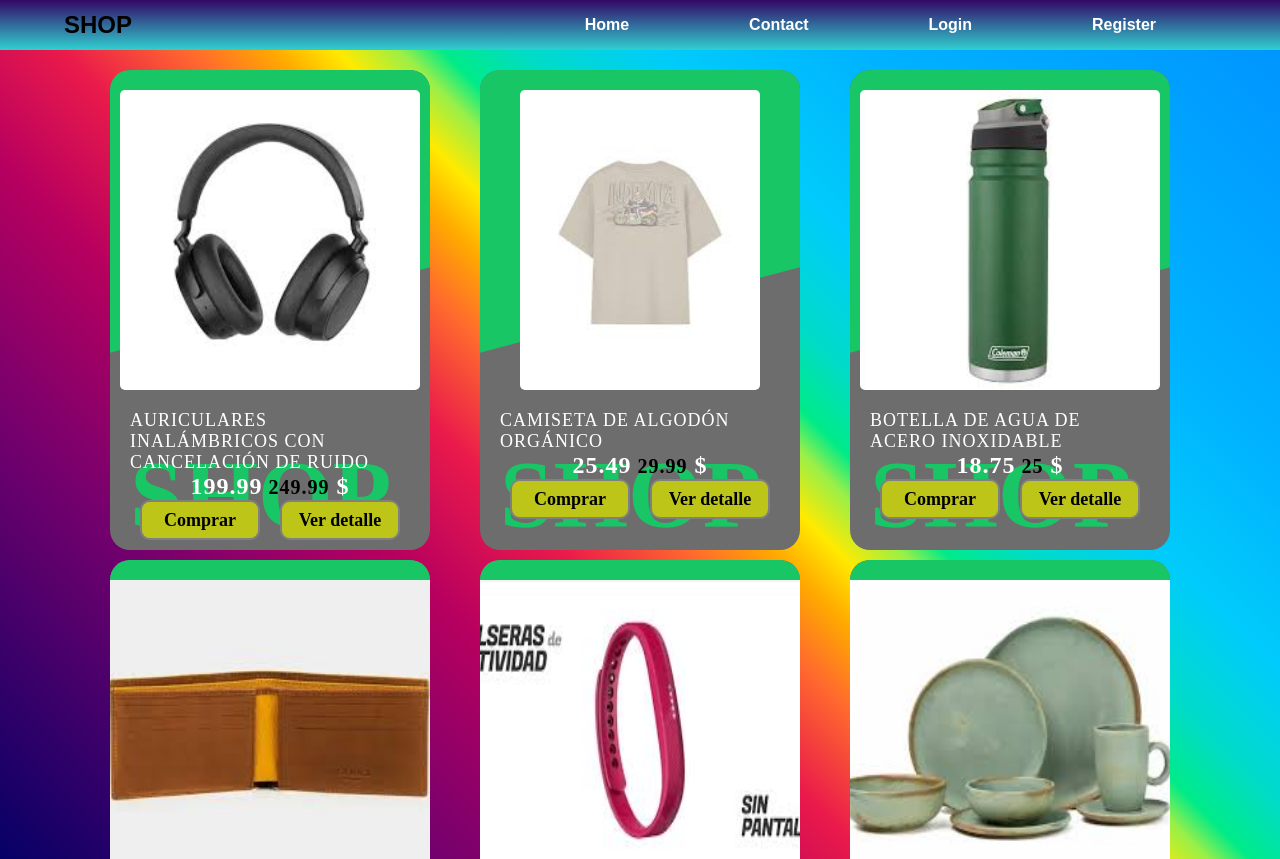
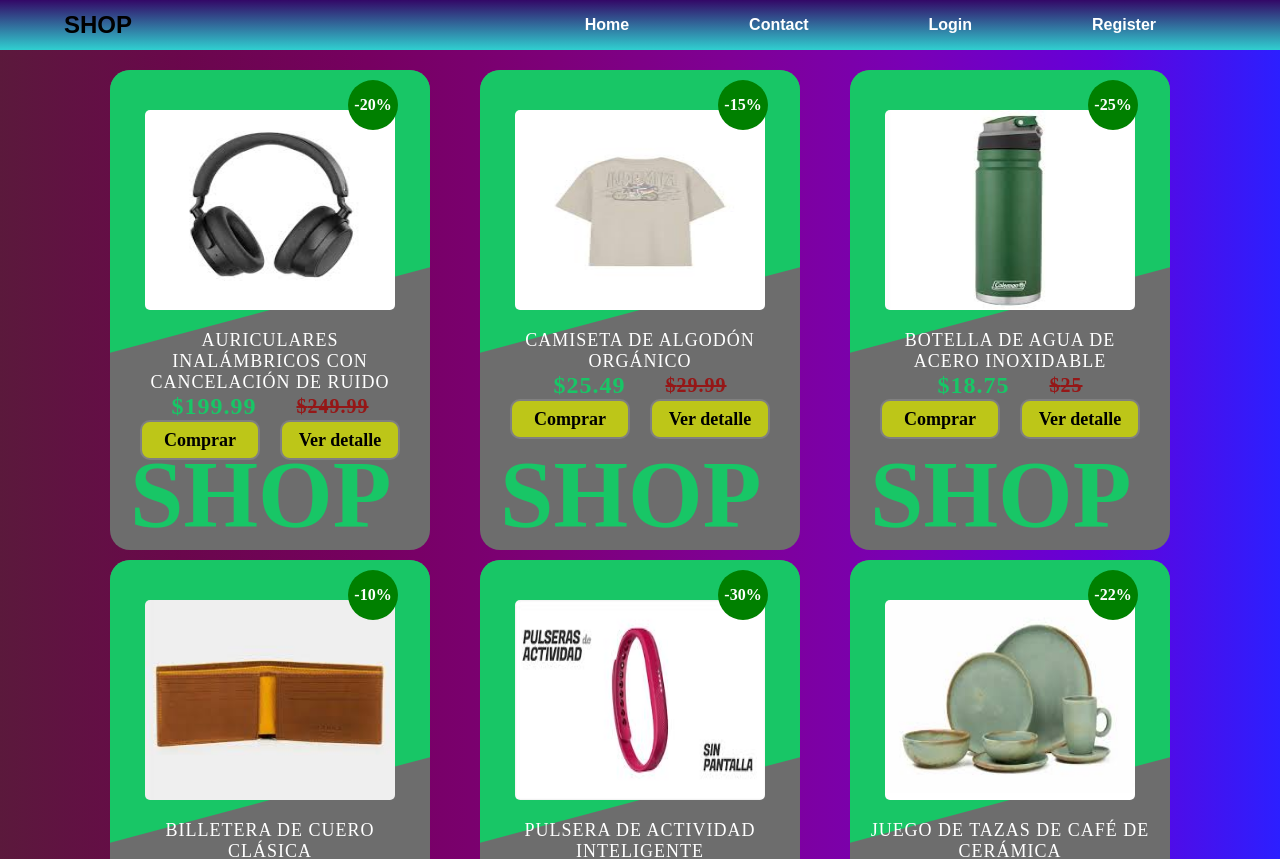
Before and after one commit to sebadamis/TP-MOD-2-OBLIGATORIO, a React (Vite) app: page / in a window 1280 px wide. Shown: the top 859 px of the page. Built offline with nearby package versions, Linux system fonts and the light colour scheme.

Commit message:
4th commit

```diff
--- a/src/Pages/Registration/Registration.css
+++ b/src/Pages/Registration/Registration.css
@@ -5,8 +5,18 @@
     font-size: 14px;
     background: #f2f2f2;
     margin: 0 auto;
-    background: #16912f;
-    background: linear-gradient(90deg,rgba(22, 145, 47, 1) 7%, rgba(9, 9, 121, 1) 53%, rgba(0, 212, 255, 1) 83%);
+    background-image: linear-gradient(
+    350deg,
+    hsl(340deg 100% 20%) 0%,
+    hsl(328deg 100% 29%) 2%,
+    hsl(306deg 100% 33%) 6%,
+    hsl(269deg 100% 50%) 13%,
+    hsl(339deg 100% 41%) 26%,
+    hsl(27deg 100% 25%) 50%,
+    hsl(81deg 46% 20%) 74%,
+    hsl(168deg 100% 19%) 87%,
+    hsl(206deg 100% 39%) 95%,
+    hsl(221deg 100% 50%) 100%);
 }
 .clearfix:after {
     content: "";
@@ -37,7 +47,7 @@
     -webkit-animation: expand 0.8s 0.6s ease-out forwards;
     animation: expand 0.8s 0.6s ease-out forwards;
     opacity: 0;
-    background-color: #515151a0;
+    background-color: #515151;
 }
 .form_wrapper h2 {
     font-size: 1.5em;
--- a/src/components/Productos/Productos.css
+++ b/src/components/Productos/Productos.css
@@ -10,9 +10,10 @@
     min-width: 100vh;
     display: flex;
 	flex-direction: row;
-    background-image: linear-gradient(
+    /* background-image: linear-gradient(
     45deg, hsl(240deg 100% 20%) 0%, hsl(304deg 100% 23%) 22%, hsl(329deg 100% 36%) 34%, hsl(346deg 83% 51%) 42%, hsl(17deg 100% 59%) 48%, hsl(40deg 100% 50%) 52%, hsl(55deg 100% 50%) 55%, hsl(91deg 84% 61%) 58%, hsl(155deg 100% 46%) 60%, hsl(175deg 100% 43%) 64%,
-    hsl(191deg 100% 49%) 70%, hsl(198deg 100% 50%) 80%, hsl(205deg 100% 50%) 100%);
+    hsl(191deg 100% 49%) 70%, hsl(198deg 100% 50%) 80%, hsl(205deg 100% 50%) 100%); */
+    background: linear-gradient(90deg, #5b193c, #6a074c, #760060, #7d0078, #7f0095, #7900b6, #6500d9, #2c1fff);
 
     .card-container {
         display: flex;
@@ -47,34 +48,50 @@
             position: absolute;
             bottom: 0;
             left: 0;
+            margin: 0 auto;
             font-weight: 600;
             font-size: 6em;
             color: #18c666;
             padding-left: 2rem;
+            text-align: center;
         }
         .card .imgBox {
             position: relative;
-            width: 70%;
+            width: 80%;
             display: flex;
             justify-content: center;
             align-items: center;
-            padding-top: 20px;
+            padding-top: 40px;
             z-index: 1;
             margin: 0 auto;
         }
-        .imgBox .mouse{
-            width: 400px;
-            height: 300px;
+        .imgBox .discount {
+            position: absolute;
+        }
+        .discount {
+            display: flex;
+            align-items: center;
+            justify-content: center;
+            top: 0;
+            right: 0;
+            background-color: green;
+            font-size: 16px;
+            border-radius: 25px;
+            color: white;
+            font-weight: 600;
+            width: 50px;
+            height: 50px;
+            margin-top: 10px;
+        }
+        .imgBox > .mouse{
+            display: block;
+            align-items: center;
+            justify-content: center;
+            width: 250px;
+            height: 200px;
             margin: 0 auto;
         }
-        /* .card .imgBox img {
-            max-width: 100%;
-            transition: .5s;
-        }
-        .card:hover .imgBox img {
-            max-width: 50%;
-        }
-         */
+
         .card .contentBox {
             position: relative;
             padding: 20px;
@@ -90,13 +107,33 @@
             font-weight: 500;
             text-transform: uppercase;
             letter-spacing: 1px;
+            text-align: center;
         }
         .card .contentBox .price {
             font-size: 24px;
             color: white;
             font-weight: 700;
             letter-spacing: 1px;
-            margin: 0 0.5rem;
+            margin: 0 1.5rem;
+        }
+        .price {
+            display: flex;
+            justify-content: space-between;
+            align-items: center;
+            margin: 1rem auto;
+
+            .preciof {
+                margin-right: 2rem;
+                font-size: 24px;
+                font-weight: 600;
+                color: #18c666;
+            }
+            .precioa {
+                margin-left: 2rem;
+                color: rgb(149, 23, 23);
+                font-size: 20px;
+                text-decoration: line-through;
+            }
         }
         .card .contentBox .buy {
             position: relative;
--- a/src/components/Productos/Productos.jsx
+++ b/src/components/Productos/Productos.jsx
@@ -3,13 +3,14 @@ import "./Productos.css"
 import BotonComprar from '../BotonCompra/BotonCompra'
 import { NavLink } from 'react-router'
 
-export const Productos2 = ({id, titulo, img, precioAntes, precioFinal}) => {
+export const Productos2 = ({id, titulo, img, precioAntes, precioFinal, descuento}) => {
     return (
     <>
         <body className='body-card'>
             <div className="card-container">
                 <div className="card">
                     <div className="imgBox">
+                        <span className='discount'>{descuento}%</span>
                         <img
                         src={img}
                         alt={id}
@@ -19,7 +20,7 @@ export const Productos2 = ({id, titulo, img, precioAntes, precioFinal}) => {
                     <div className="contentBox">
                         <h3>{titulo}</h3>
                         <h2 className="price">
-                        {precioFinal}<small>  {precioAntes}</small> $
+                        <span className='preciof'>${precioFinal}</span><span className='precioa'>${precioAntes}</span>
                         </h2>
                         <div className="botones-card">
                             <button className="button"><BotonComprar type="button" >COMPRAR</BotonComprar></button>
```
